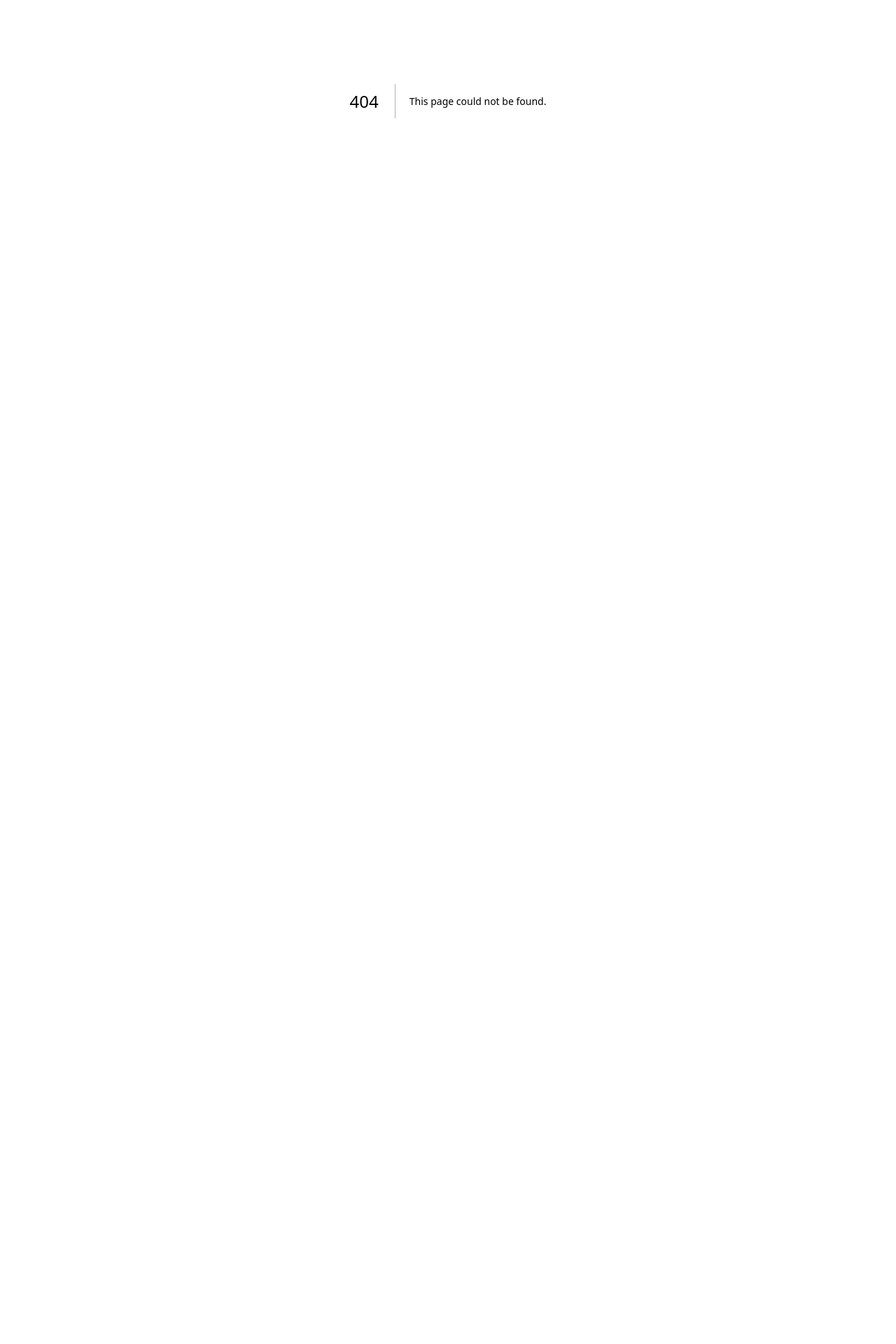
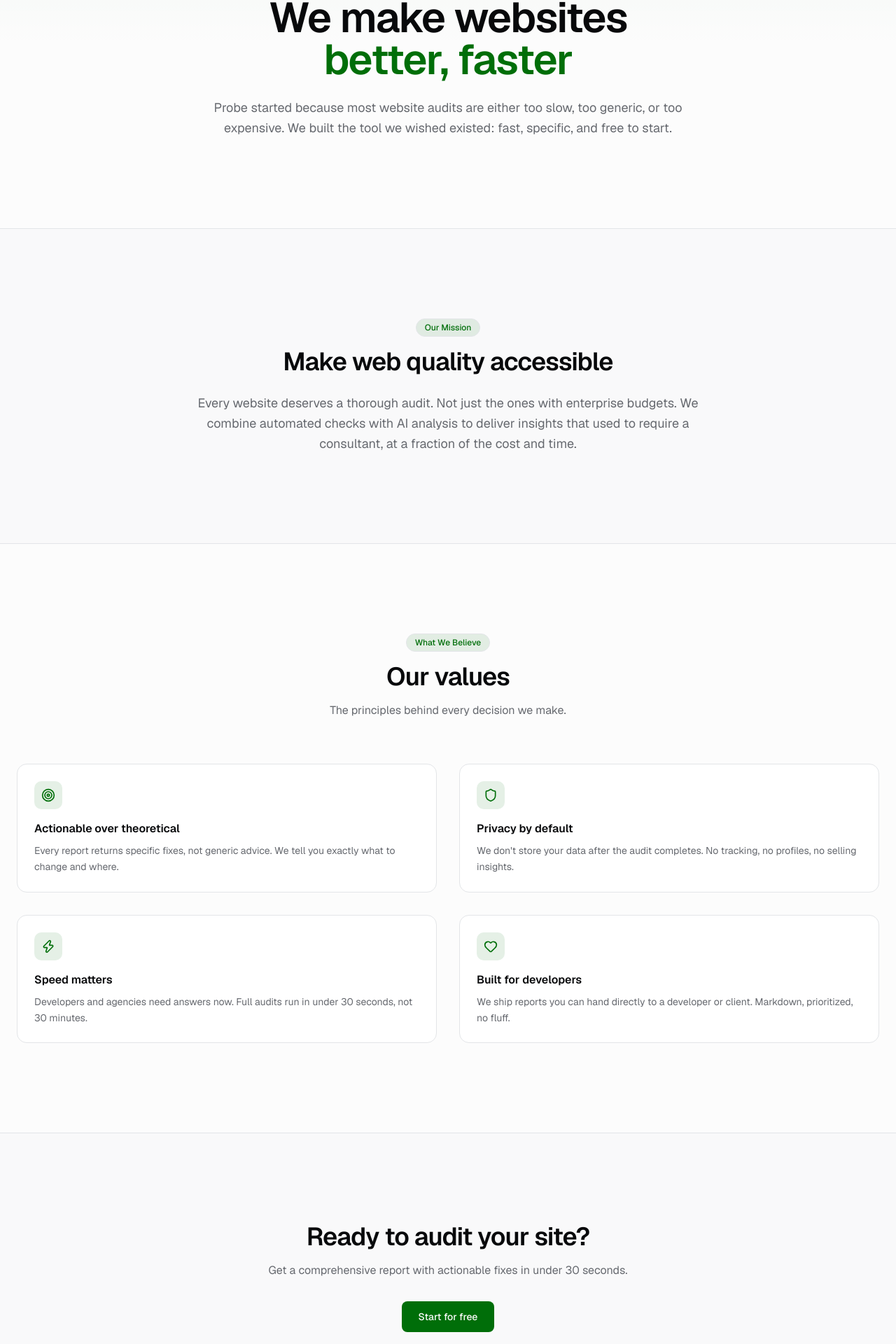
Before and after one commit to uxlabspk/SEO-Audit, a Next.js app: page /about in a window 1280 px wide. Before the commit this address had no page. Shown: the part 256-2176 px from the top of the page at 70% size. Before the commit the page ends 800 px from the top, so only its background shows below. Built offline with nearby package versions, Linux system fonts and the light colour scheme; no server answers.

Commit message:
feat: adding about us page

```diff
--- /dev/null
+++ b/src/app/(marketing)/about/page.tsx
@@ -0,0 +1,5 @@
+import { AboutPage } from "@/components/landing/about-page";
+
+export default function AboutRoute() {
+  return <AboutPage />;
+}
--- /dev/null
+++ b/src/components/landing/about-page.tsx
@@ -0,0 +1,123 @@
+import { Shield, Target, Heart, Zap } from "lucide-react";
+
+const values = [
+  {
+    icon: Target,
+    title: "Actionable over theoretical",
+    description:
+      "Every report returns specific fixes, not generic advice. We tell you exactly what to change and where.",
+  },
+  {
+    icon: Shield,
+    title: "Privacy by default",
+    description:
+      "We don't store your data after the audit completes. No tracking, no profiles, no selling insights.",
+  },
+  {
+    icon: Zap,
+    title: "Speed matters",
+    description:
+      "Developers and agencies need answers now. Full audits run in under 30 seconds, not 30 minutes.",
+  },
+  {
+    icon: Heart,
+    title: "Built for developers",
+    description:
+      "We ship reports you can hand directly to a developer or client. Markdown, prioritized, no fluff.",
+  },
+];
+
+export function AboutPage() {
+  return (
+    <>
+      <section className="relative overflow-hidden py-24 sm:py-32">
+        <div className="absolute inset-0 bg-gradient-to-b from-primary/5 via-transparent to-transparent" />
+        <div className="relative mx-auto container px-6 text-center">
+          <div className="mb-6 inline-flex items-center gap-2 rounded-full border bg-muted/50 px-4 py-1.5 text-sm text-muted-foreground">
+            About Probe
+          </div>
+          <h1 className="text-4xl font-semibold tracking-tight sm:text-6xl">
+            We make websites
+            <br />
+            <span className="text-primary">better, faster</span>
+          </h1>
+          <p className="mx-auto mt-6 max-w-2xl text-lg leading-relaxed text-muted-foreground">
+            Probe started because most website audits are either too slow, too
+            generic, or too expensive. We built the tool we wished existed: fast,
+            specific, and free to start.
+          </p>
+        </div>
+      </section>
+
+      <section className="border-t bg-muted/30 py-24 sm:py-32">
+        <div className="mx-auto container px-6">
+          <div className="mx-auto max-w-3xl text-center">
+            <div className="mb-4 inline-flex items-center gap-2 rounded-full border bg-primary/10 px-3 py-1 text-xs font-medium text-primary">
+              Our Mission
+            </div>
+            <h2 className="text-3xl font-semibold tracking-tight sm:text-4xl">
+              Make web quality accessible
+            </h2>
+            <p className="mt-6 text-lg leading-relaxed text-muted-foreground">
+              Every website deserves a thorough audit. Not just the ones with
+              enterprise budgets. We combine automated checks with AI analysis
+              to deliver insights that used to require a consultant, at a
+              fraction of the cost and time.
+            </p>
+          </div>
+        </div>
+      </section>
+
+      <section className="border-t py-24 sm:py-32">
+        <div className="mx-auto container px-6">
+          <div className="text-center">
+            <div className="mb-4 inline-flex items-center gap-2 rounded-full border bg-primary/10 px-3 py-1 text-xs font-medium text-primary">
+              What We Believe
+            </div>
+            <h2 className="text-3xl font-semibold tracking-tight sm:text-4xl">
+              Our values
+            </h2>
+            <p className="mx-auto mt-4 max-w-2xl text-muted-foreground">
+              The principles behind every decision we make.
+            </p>
+          </div>
+          <div className="mt-16 grid gap-8 sm:grid-cols-2">
+            {values.map((value) => (
+              <div
+                key={value.title}
+                className="rounded-xl border bg-card p-6"
+              >
+                <div className="mb-4 flex size-10 items-center justify-center rounded-lg bg-primary/10 text-primary">
+                  <value.icon className="size-5" />
+                </div>
+                <h3 className="font-semibold">{value.title}</h3>
+                <p className="mt-2 text-sm leading-relaxed text-muted-foreground">
+                  {value.description}
+                </p>
+              </div>
+            ))}
+          </div>
+        </div>
+      </section>
+
+      <section className="border-t bg-muted/30 py-24 sm:py-32">
+        <div className="mx-auto container px-6 text-center">
+          <h2 className="text-3xl font-semibold tracking-tight sm:text-4xl">
+            Ready to audit your site?
+          </h2>
+          <p className="mx-auto mt-4 max-w-2xl text-muted-foreground">
+            Get a comprehensive report with actionable fixes in under 30 seconds.
+          </p>
+          <div className="mt-8">
+            <a
+              href="/register"
+              className="inline-flex items-center justify-center rounded-md bg-primary px-6 py-3 text-sm font-medium text-primary-foreground transition-colors hover:bg-primary/90"
+            >
+              Start for free
+            </a>
+          </div>
+        </div>
+      </section>
+    </>
+  );
+}
```
